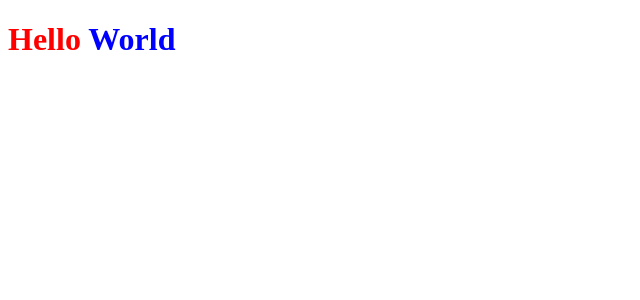
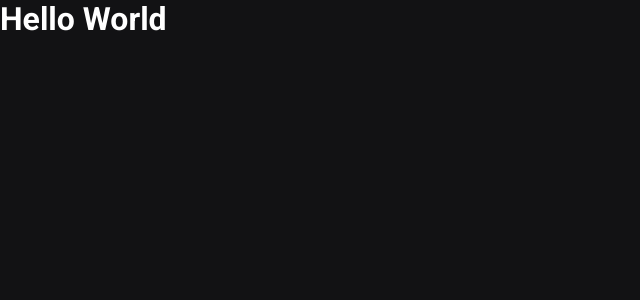
Before and after one commit to kelvinmusselli/ignews, a Next.js app: page / in a window 1280 px wide. Shown: the top 300 px of the page, without its empty margins (0-640 px from the left). Built offline with nearby package versions, Linux system fonts and the light colour scheme.

Commit message:
feat: add global styles

```diff
--- a/src/pages/_app.tsx
+++ b/src/pages/_app.tsx
@@ -1,4 +1,5 @@
 import { AppProps } from 'next/app';
+import '../styles/global.scss';
 
 function MyApp({ Component, pageProps }: AppProps) {
   return <Component {...pageProps} />
--- /dev/null
+++ b/src/pages/_document.tsx
@@ -0,0 +1,18 @@
+import Document, { Html, Head, Main, NextScript } from 'next/document';
+
+export default class MyDocument extends Document{
+  render () {
+    return (
+      <Html>
+        <Head>
+          <link rel="preconnect" href="https://fonts.googleapis.com"/>
+          <link href="https://fonts.googleapis.com/css2?family=Roboto:wght@400;700;900&display=swap" rel="stylesheet" />
+        </Head>
+        <body>
+          <Main />
+          <NextScript />
+        </body>
+      </Html>
+    )
+  }
+}
--- a/src/pages/index.tsx
+++ b/src/pages/index.tsx
@@ -1,8 +1,11 @@
-import styles from '../styles/home.module.scss';
 
+import Head from 'next/head';
 export default function Home() {
   return (
-    <h1 className={styles.title}>
+    <h1>
+      <Head>
+        <title>Inicio | ig.news</title>
+      </Head>
       Hello
       <span> World</span>
     </h1>
--- /dev/null
+++ b/src/styles/global.scss
@@ -0,0 +1,47 @@
+* {
+  margin: 0;
+  padding: 0;
+  box-sizing: border-box;
+}
+
+:root {
+  --white: #fff;
+
+  --gray-100: #e1e1e6;
+  --gray-300: #a8a8b3;
+  --gray-900: #121214;
+
+  --cyan-500: #61dafd;
+
+  --yellow-500: #eba417;
+}
+
+@media (max-width: 1080px) {
+  html {
+    font-size: 93.75%;
+  }
+}
+
+@media (max-width: 720) {
+  html {
+    font-size: 87.5%;
+  }
+}
+
+body {
+  background: (var(--gray-900));
+  color: (var(--white));
+}
+
+body, input, textarea, select, button {
+  font: 400 1rem "Roboto", sans-serif;
+}
+
+button {
+  cursor: pointer;
+}
+
+a {
+  color: inherit;
+  text-decoration: none;
+}
--- a/src/styles/home.module.scss
+++ /dev/null
@@ -1,6 +0,0 @@
-.title {
-  color: red;
-  span {
-    color: blue;
-  }
-}
```
Also changed, not shown: 2 other files (tests, documents, lock files or other folders).
